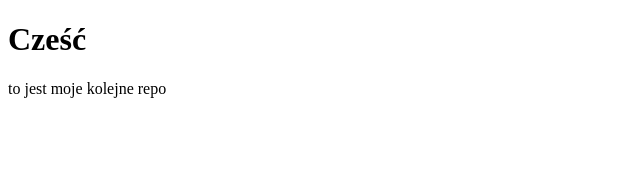
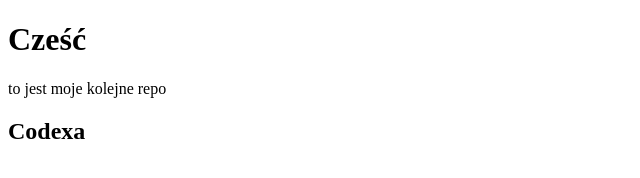
Before and after one commit to Mateoyy/Git-test, a plain HTML site: page index.html in a window 1280 px wide. Shown: the whole page, without its empty margins (0-640 px from the left). Drawn offline with Linux system fonts and the light colour scheme.

Commit message:
Dodano h2 z Codexa

```diff
--- a/index.html
+++ b/index.html
@@ -12,6 +12,7 @@
 
     <h1>Cześć</h1>
     <p>to jest moje kolejne repo</p>
+    <h2>Codexa</h2>
 
 </body>
 
```
